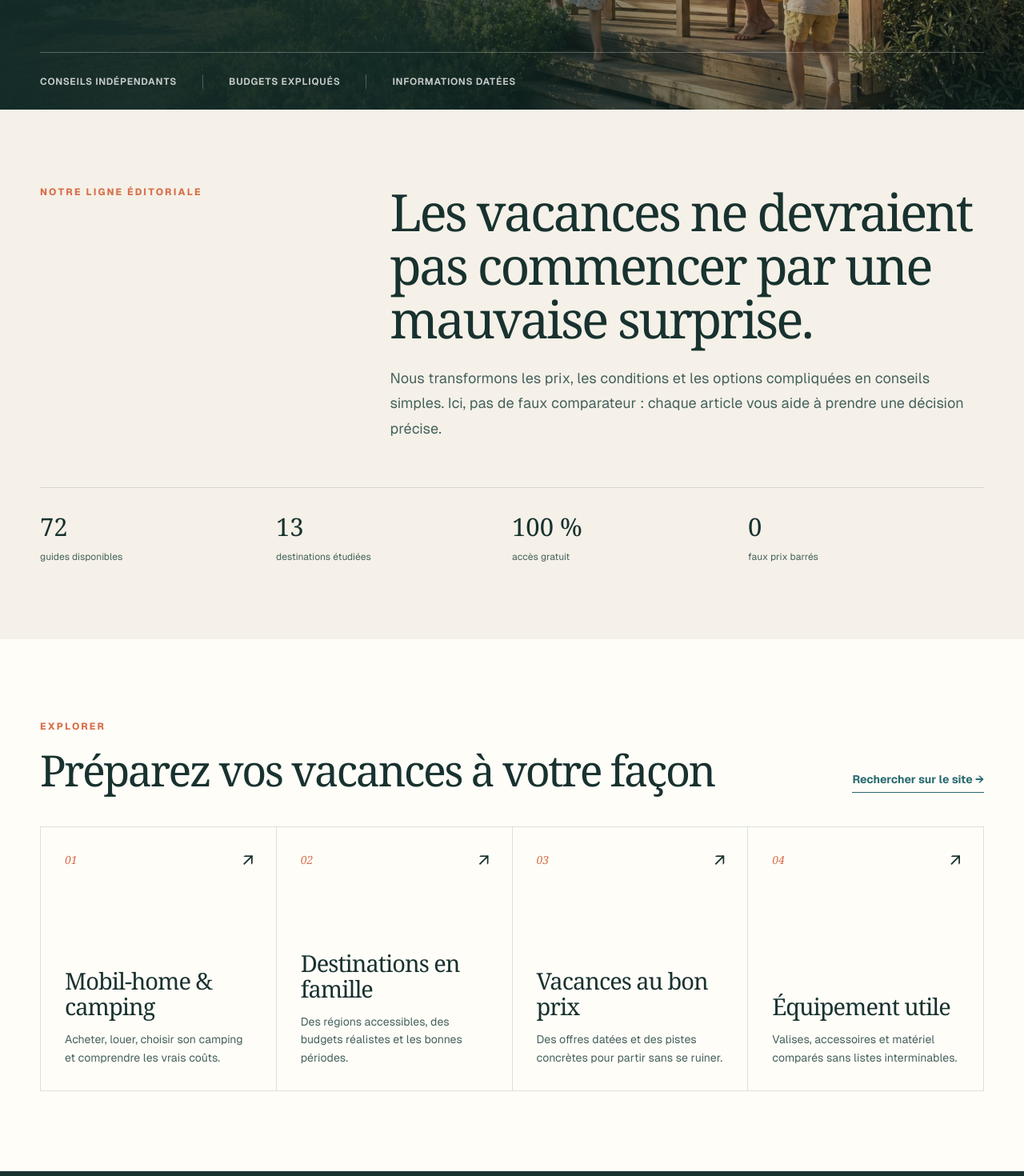
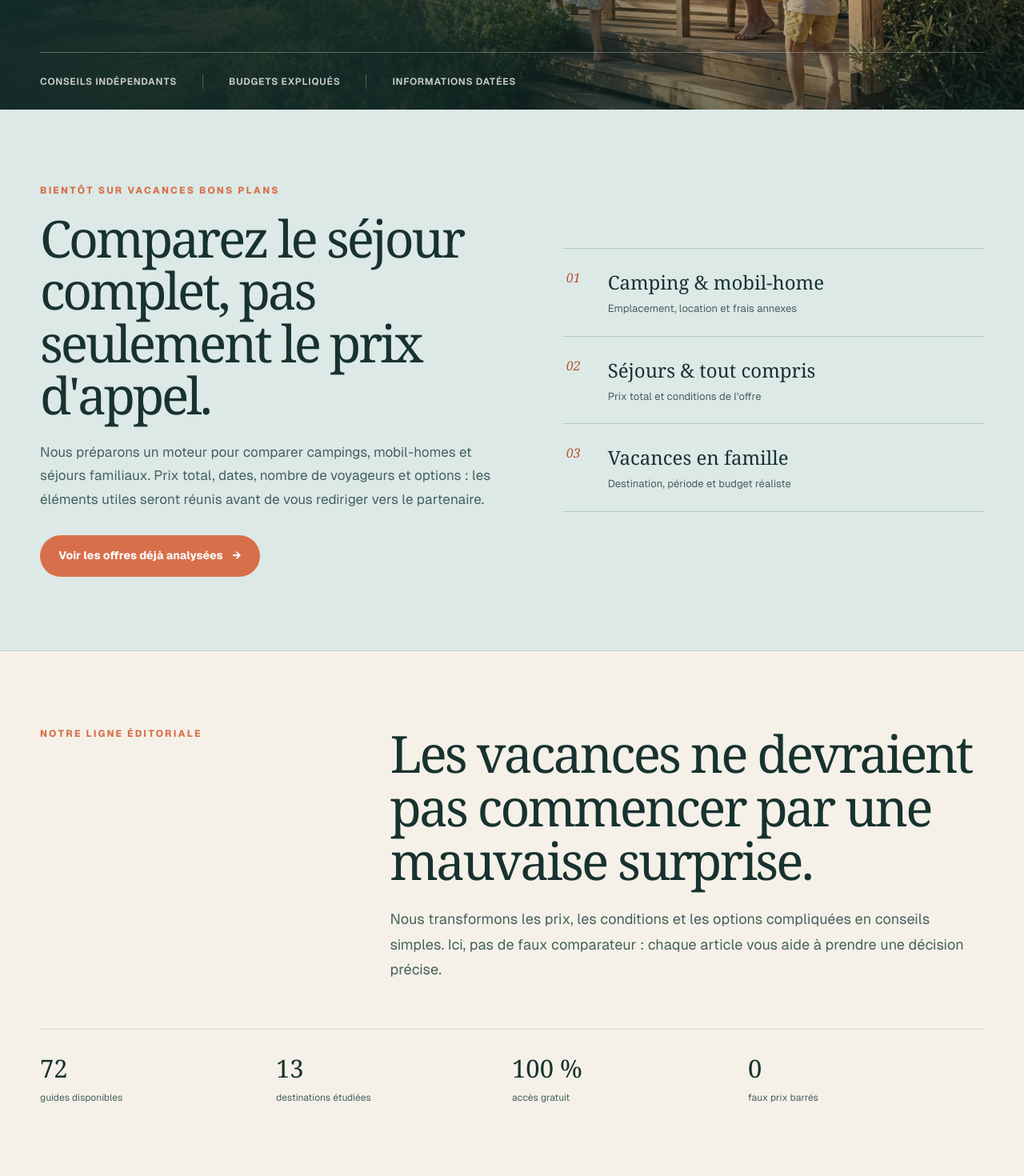
Before and after one commit to selenevoyance14-svg/vacances-bons-plans-, a Next.js app: page / in a window 1280 px wide. Shown: the part 660-2130 px from the top of the page at 80% size. Built offline with nearby package versions, Linux system fonts and the light colour scheme.

Commit message:
feat: refocus homepage on holiday comparison

```diff
--- a/src/app/comparatifs/page.tsx
+++ b/src/app/comparatifs/page.tsx
@@ -1,9 +1,9 @@
 import ArticleListingPage from "@/app/components/ArticleListingPage";
 
 export const metadata = {
-  title: "Comparatifs d'équipement pour voyager",
+  title: "Essentiels pour préparer ses vacances",
   description:
-    "Comparatifs de valises, sacs, accessoires de camping et matériel de voyage pour acheter seulement ce qui est utile.",
+    "Valises, sacs et accessoires réellement utiles pour préparer des vacances familiales sans achats superflus.",
   alternates: { canonical: "/comparatifs" },
 };
 
@@ -11,9 +11,9 @@ export default function ComparatifsPage() {
   return (
     <ArticleListingPage
       category="comparatif"
-      eyebrow="Choisir sans se perdre"
-      title="L'équipement utile, vraiment comparé"
-      description="Des comparatifs lisibles pour choisir une valise, un sac, un accessoire de camping ou un équipement familial adapté à votre usage."
+      eyebrow="Préparer sans surconsommer"
+      title="Les essentiels qui simplifient vraiment le départ"
+      description="Une rubrique secondaire et volontairement resserrée : bagages, organisation et matériel de camping familial, choisis pour répondre à un besoin concret."
     />
   );
 }
--- a/src/app/globals.css
+++ b/src/app/globals.css
@@ -278,6 +278,73 @@ img {
 .intro-band {
   padding: 94px 0;
   background: var(--cream);
+}
+
+.compare-strip {
+  padding: 92px 0;
+  border-bottom: 1px solid var(--line);
+  background: var(--sea-light);
+}
+
+.compare-strip-grid {
+  display: grid;
+  grid-template-columns: minmax(0, 1.05fr) minmax(0, 0.95fr);
+  gap: 72px;
+  align-items: center;
+}
+
+.compare-copy h2 {
+  max-width: 700px;
+  margin: 0;
+  font-family: Georgia, "Times New Roman", serif;
+  font-size: clamp(40px, 5vw, 66px);
+  font-weight: 400;
+  letter-spacing: -0.05em;
+  line-height: 1.02;
+}
+
+.compare-copy > p:not(.eyebrow) {
+  max-width: 670px;
+  margin: 25px 0 30px;
+  color: var(--ink-soft);
+  font-size: 17px;
+  line-height: 1.72;
+}
+
+.compare-options {
+  border-top: 1px solid rgba(24, 50, 47, 0.2);
+}
+
+.compare-options a {
+  display: grid;
+  grid-template-columns: 38px 1fr;
+  gap: 5px 14px;
+  padding: 24px 4px;
+  border-bottom: 1px solid rgba(24, 50, 47, 0.2);
+  transition: padding 160ms ease, color 160ms ease;
+}
+
+.compare-options a:hover {
+  padding-left: 12px;
+  color: var(--terracotta-dark);
+}
+
+.compare-options span {
+  grid-row: 1 / 3;
+  color: var(--terracotta-dark);
+  font-family: Georgia, serif;
+  font-style: italic;
+}
+
+.compare-options strong {
+  font-family: Georgia, serif;
+  font-size: 24px;
+  font-weight: 400;
+}
+
+.compare-options small {
+  color: var(--ink-soft);
+  font-size: 13px;
 }
 
 .intro-band-grid,
@@ -946,6 +1013,11 @@ img {
 }
 
 @media (max-width: 960px) {
+  .compare-strip-grid {
+    grid-template-columns: 1fr;
+    gap: 48px;
+  }
+
   .shopping-intro {
     grid-template-columns: 1fr;
     gap: 22px;
@@ -1011,6 +1083,18 @@ img {
 }
 
 @media (max-width: 640px) {
+  .compare-strip {
+    padding-block: 68px;
+  }
+
+  .compare-copy h2 {
+    font-size: 40px;
+  }
+
+  .compare-copy > p:not(.eyebrow) {
+    font-size: 16px;
+  }
+
   .proof-strip {
     grid-template-columns: 1fr 1fr;
     margin-top: 42px;
--- a/src/app/guides/page.tsx
+++ b/src/app/guides/page.tsx
@@ -1,9 +1,9 @@
 import ArticleListingPage from "@/app/components/ArticleListingPage";
 
 export const metadata = {
-  title: "Guides mobil-home, camping et voyage",
+  title: "Guides mobil-home, camping et réservation",
   description:
-    "Guides indépendants pour acheter ou louer un mobil-home, préparer un séjour en camping et organiser ses vacances.",
+    "Guides indépendants pour acheter ou louer un mobil-home, choisir un camping et maîtriser le budget total de ses vacances.",
   alternates: { canonical: "/guides" },
 };
 
@@ -13,7 +13,7 @@ export default function GuidesPage() {
       category="guide"
       eyebrow="Comprendre avant de réserver"
       title="Les guides qui évitent les mauvaises surprises"
-      description="Coûts réels, contrats, équipement, bagages et organisation : nous expliquons les détails qui changent vraiment votre budget vacances."
+      description="Coûts réels, contrats, réservation et organisation : nous expliquons les détails qui changent vraiment le budget d'un séjour en camping ou en mobil-home."
     />
   );
 }
--- a/src/app/layout.tsx
+++ b/src/app/layout.tsx
@@ -12,11 +12,11 @@ const geist = localFont({
 export const metadata: Metadata = {
   metadataBase: new URL("https://vacances-bons-plans.fr"),
   title: {
-    default: "Vacances Bons Plans — Vacances familiales et mobil-homes",
+    default: "Vacances Bons Plans — Comparez séjours, campings et mobil-homes",
     template: "%s | Vacances Bons Plans",
   },
   description:
-    "Guides indépendants pour choisir un mobil-home, comparer les vrais coûts du camping et organiser des vacances familiales au bon prix.",
+    "Comparez séjours, campings et mobil-homes grâce à des guides indépendants sur les prix totaux, les conditions et les frais à prévoir.",
   alternates: { canonical: "/" },
   icons: { icon: "/favicon.svg" },
   verification: {
@@ -37,8 +37,8 @@ export const metadata: Metadata = {
 const NAVIGATION = [
   { href: "/guides", label: "Mobil-home & guides" },
   { href: "/destinations", label: "Destinations" },
-  { href: "/bons-plans", label: "Bons plans" },
-  { href: "/comparatifs", label: "Comparatifs" },
+  { href: "/bons-plans", label: "Comparer un séjour" },
+  { href: "/comparatifs", label: "Essentiels voyage" },
 ];
 
 export default function RootLayout({ children }: Readonly<{ children: React.ReactNode }>) {
--- a/src/app/page.tsx
+++ b/src/app/page.tsx
@@ -19,14 +19,14 @@ const UNIVERSES = [
   {
     href: "/bons-plans",
     number: "03",
-    title: "Vacances au bon prix",
-    description: "Des offres datées et des pistes concrètes pour partir sans se ruiner.",
+    title: "Séjours au bon prix",
+    description: "Campings, clubs et séjours à comparer avec leurs vraies conditions.",
   },
   {
-    href: "/comparatifs",
+    href: "/guides",
     number: "04",
-    title: "Équipement utile",
-    description: "Valises, accessoires et matériel comparés sans listes interminables.",
+    title: "Préparer sans stress",
+    description: "Budget, réservation, bagages et conseils utiles avant le départ.",
   },
 ];
 
@@ -34,15 +34,21 @@ export default function Home() {
   const articles = getArticles().filter((article) => article.category !== "concours");
   const mobilHomeGuides = articles
     .filter((article) =>
-      article.tags.some((tag) => ["mobil-home", "camping"].includes(tag.toLowerCase())),
+      article.tags.some((tag) => tag.toLowerCase() === "mobil-home"),
     )
     .slice(0, 3);
   const amazonGuides = articles
     .filter((article) =>
-      article.tags.some((tag) => tag.toLowerCase() === "amazon"),
+      article.tags.some((tag) => tag.toLowerCase() === "amazon") &&
+      /(valise|sac-a-dos|organisateur-valise|trousse-toilette|serviette-microfibre|adaptateur-prise)/.test(article.slug),
     )
     .slice(0, 3);
-  const latest = articles.slice(0, 6);
+  const latest = articles
+    .filter((article) =>
+      ["destination", "bon-plan"].includes(article.category) ||
+      article.tags.some((tag) => tag.toLowerCase() === "mobil-home"),
+    )
+    .slice(0, 6);
   const destinationCount = articles.filter(
     (article) => article.category === "destination",
   ).length;
@@ -80,6 +86,34 @@ export default function Home() {
           <span>Conseils indépendants</span>
           <span>Budgets expliqués</span>
           <span>Informations datées</span>
+        </div>
+      </section>
+
+      <section className="compare-strip" id="comparer">
+        <div className="site-container compare-strip-grid">
+          <div className="compare-copy">
+            <p className="eyebrow">Bientôt sur Vacances Bons Plans</p>
+            <h2>Comparez le séjour complet, pas seulement le prix d&apos;appel.</h2>
+            <p>
+              Nous préparons un moteur pour comparer campings, mobil-homes et
+              séjours familiaux. Prix total, dates, nombre de voyageurs et options :
+              les éléments utiles seront réunis avant de vous rediriger vers le partenaire.
+            </p>
+            <Link href="/bons-plans" className="button button-primary">
+              Voir les offres déjà analysées <span aria-hidden>→</span>
+            </Link>
+          </div>
+          <div className="compare-options" aria-label="Types de vacances bientôt comparables">
+            <Link href="/guides">
+              <span>01</span><strong>Camping & mobil-home</strong><small>Emplacement, location et frais annexes</small>
+            </Link>
+            <Link href="/bons-plans">
+              <span>02</span><strong>Séjours & tout compris</strong><small>Prix total et conditions de l&apos;offre</small>
+            </Link>
+            <Link href="/destinations">
+              <span>03</span><strong>Vacances en famille</strong><small>Destination, période et budget réaliste</small>
+            </Link>
+          </div>
         </div>
       </section>
 
@@ -151,14 +185,13 @@ export default function Home() {
           <div className="site-container">
             <div className="shopping-intro">
               <div>
-                <p className="eyebrow">La sélection utile</p>
-                <h2>Bien équipé, sans remplir le coffre</h2>
+                <p className="eyebrow">Les essentiels du départ</p>
+                <h2>Le bagage utile, sans achats superflus</h2>
               </div>
               <div>
                 <p>
-                  Nos comparatifs d&apos;accessoires pour le camping et le voyage :
-                  des critères concrets, plusieurs budgets et seulement du matériel
-                  qui répond à un vrai besoin.
+                  Valise, sac, rangement et adaptateur : une sélection resserrée sur
+                  les objets qui facilitent réellement un séjour en famille.
                 </p>
                 <small>
                   Certains liens sont affiliés Amazon : le prix reste identique pour
@@ -184,8 +217,8 @@ export default function Home() {
         <div className="site-container">
           <div className="section-heading">
             <div>
-              <p className="eyebrow">À lire maintenant</p>
-              <h2>Nos derniers guides</h2>
+              <p className="eyebrow">Choisir et réserver</p>
+              <h2>Nos derniers guides vacances</h2>
             </div>
             <Link href="/guides" className="text-link">Tout consulter →</Link>
           </div>
```
Also changed, not shown: 1 other file (tests, documents, lock files or other folders).
